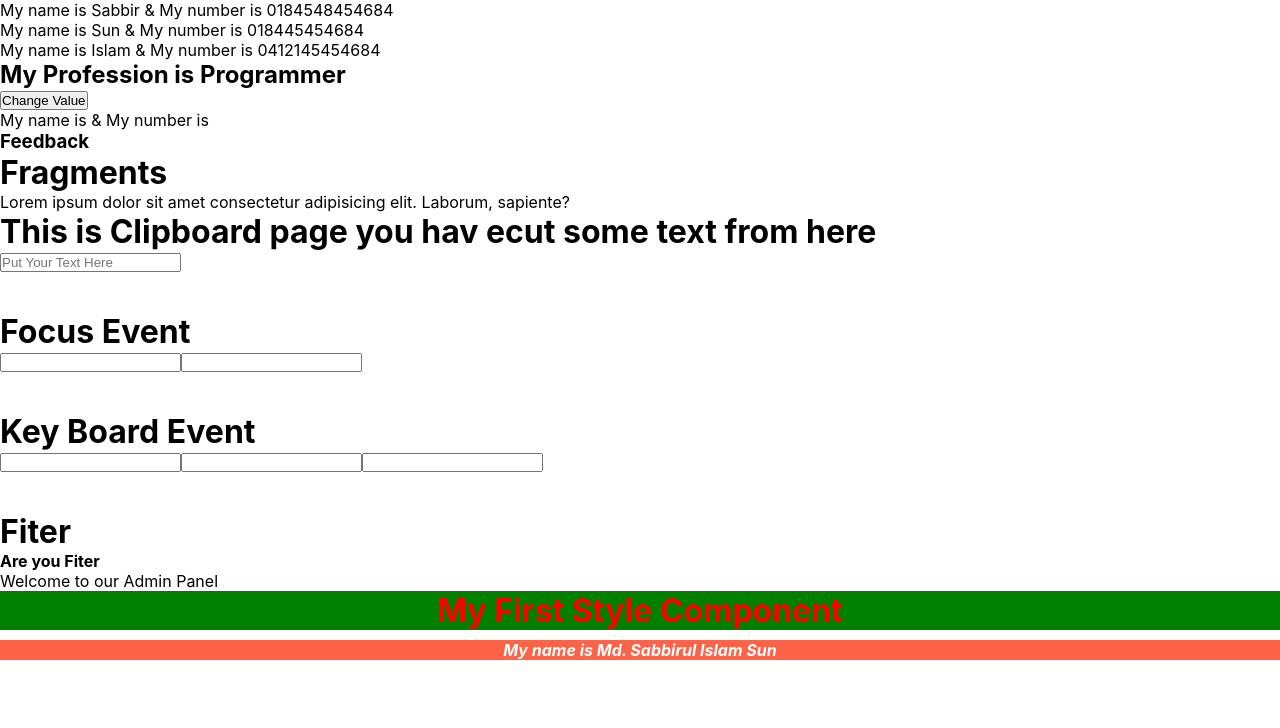
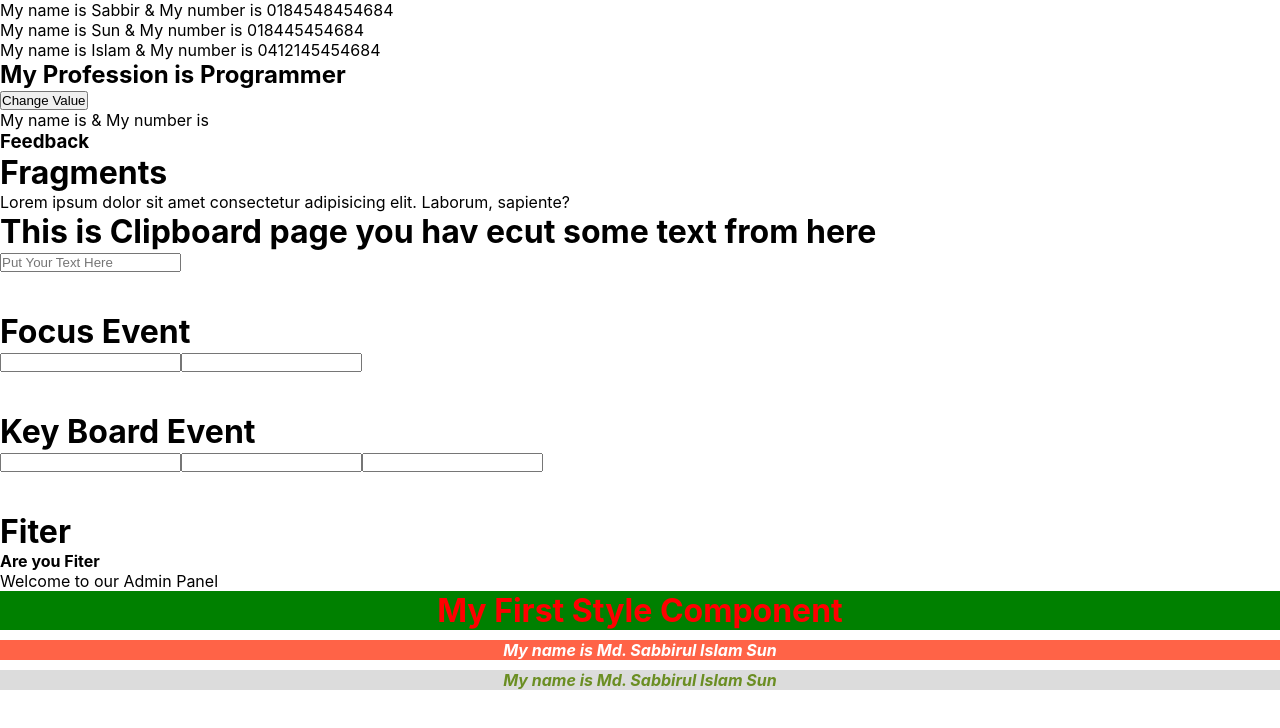
Before and after one commit to sabbirsun/practice-jsx, a React (Create React App) app in the folder practice/: page / in a window 1280 px wide. Shown: the top 728 px of the page. Built offline with nearby package versions, Linux system fonts and the light colour scheme.

Commit message:
module css

```diff
--- a/practice/src/Pages/Style.jsx
+++ b/practice/src/Pages/Style.jsx
@@ -1,5 +1,6 @@
 import React from 'react'
 import "./Style.css"
+import SunStyle from "./Sun.module.css"
 
 function Style() {
     const Element={
@@ -11,6 +12,7 @@ function Style() {
     <div>
         <h1 style={Element}>My First Style Component</h1>
         <h4 className='Sun'>My name is Md. Sabbirul Islam Sun</h4>
+        <h4 className={SunStyle.Sun}>My name is Md. Sabbirul Islam Sun</h4>
     </div>
   )
 }
--- /dev/null
+++ b/practice/src/Pages/Sun.module.css
@@ -0,0 +1,7 @@
+.Sun{
+    background-color: gainsboro;
+    color: olivedrab;
+    text-align: center;
+    font-style: italic;
+    margin-top: 10px;
+}
```
